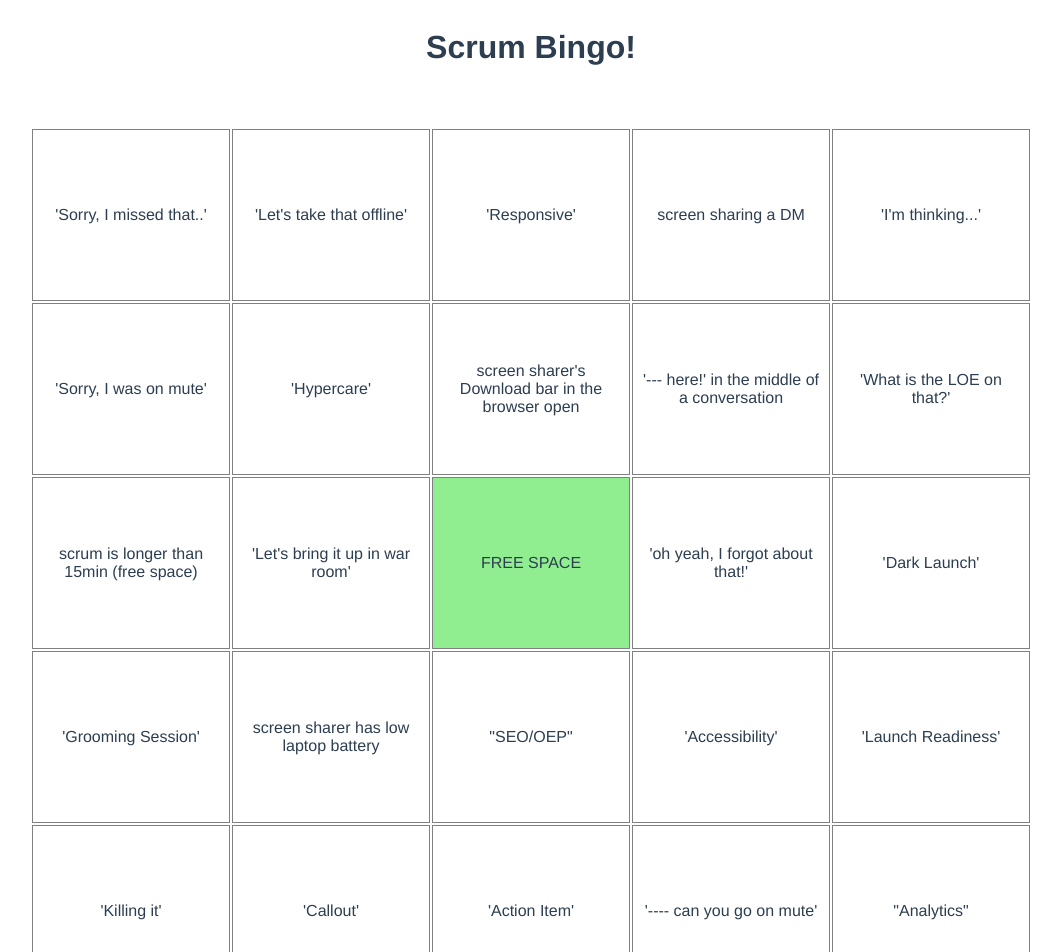
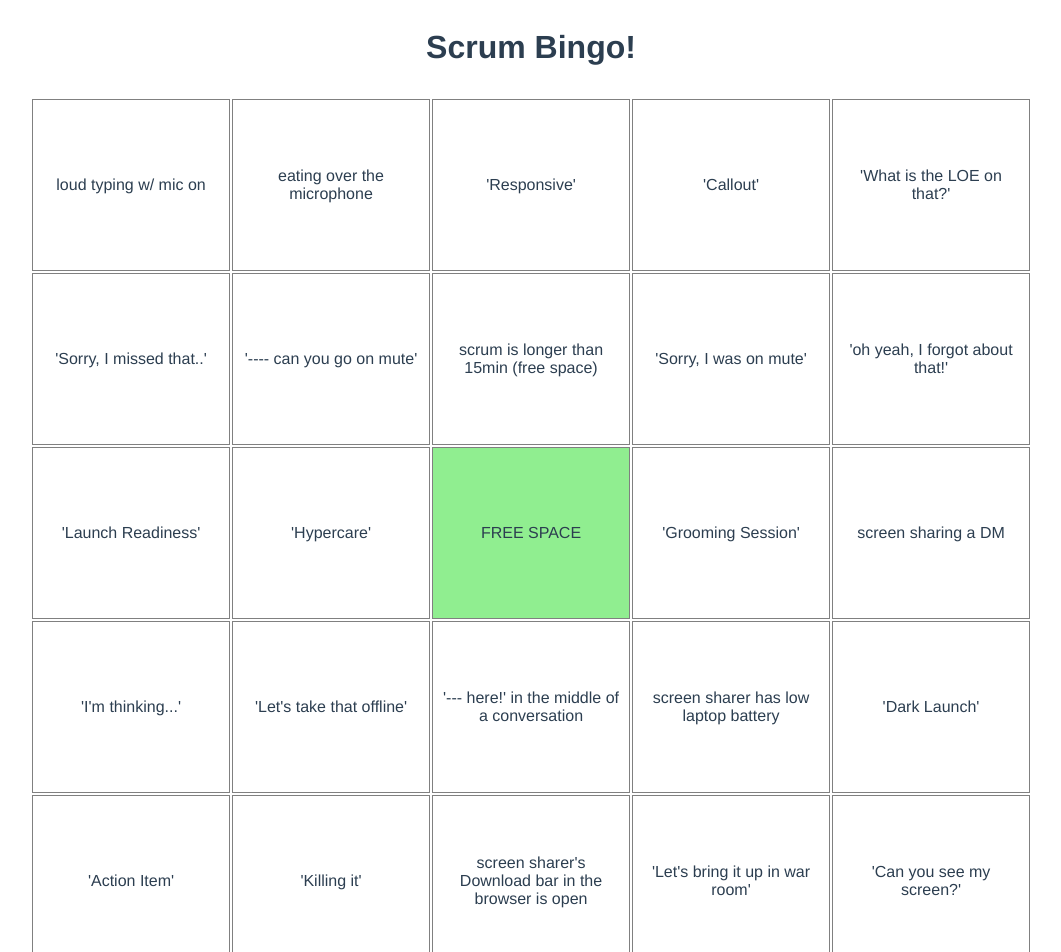
Before and after one commit to jsonpoindexter/meeting-bingo, a Vue app: page / in a window 1280 px wide. Shown: the top 952 px of the page, without its empty margins (109-1170 px from the left). Built offline with nearby package versions, Linux system fonts and the light colour scheme.

Commit message:
Remove non-generic box labels

```diff
--- a/src/components/GameSheet/index.vue
+++ b/src/components/GameSheet/index.vue
@@ -33,12 +33,10 @@ export default class GameSheet extends Vue {
     "'I'm thinking...'",
     "'Sorry, I missed that..'",
     'screen sharing a DM',
-    "screen sharer's Download bar in the browser open",
+    "screen sharer's Download bar in the browser is open",
     'screen sharer has low laptop battery',
-    '"Analytics"',
-    '"SEO/OEP"',
-    "'Accessibility'",
     "'Responsive'",
+    'eating over the microphone',
   ]).slice(0, 24)
 
   created() {
@@ -60,7 +58,7 @@ export default class GameSheet extends Vue {
 </script>
 <style scoped>
 .box-wrapper {
-  margin-top: 40px;
+  margin-top: 10px;
   display: grid;
   grid-template-columns: repeat(5, 1fr);
   max-width: 1000px;
```
